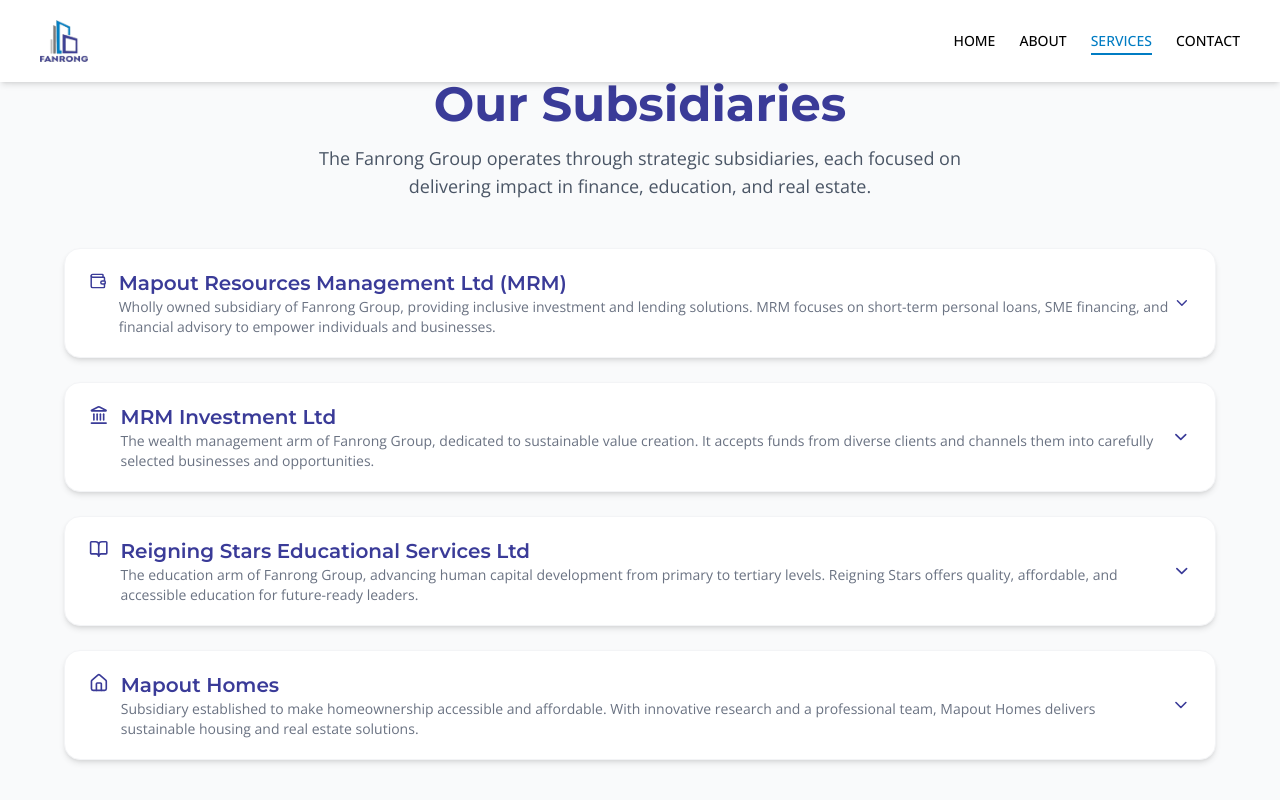
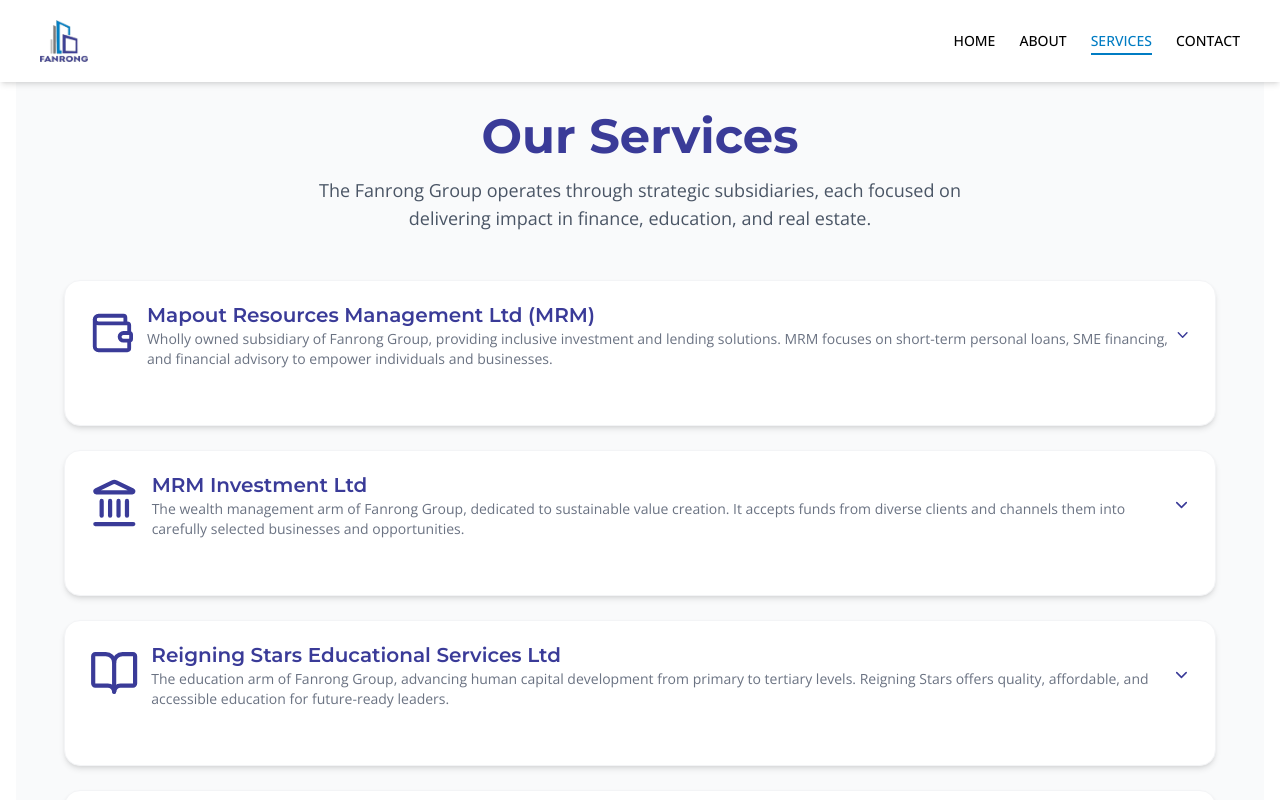
Before and after one commit to hadeexo/Fanrong-Holdings, a React (Vite) app: page /service in a window 1280 px wide. Shown: the top 800 px of the page. Built offline with nearby package versions, Linux system fonts and the light colour scheme.

Commit message:
icons size

```diff
--- a/src/assets/assets.js
+++ b/src/assets/assets.js
@@ -53,7 +53,7 @@
   },
 
   {
-    id: 3,
+    id: 4,
     summary: "Reigning Stars Educational Services Ltd",
     details:
       "Reigning Stars Educational Services Ltd is the education arm of Fanrong Group, committed to advancing human capital development from primary to tertiary levels. Our mission is to provide quality, affordable, and accessible education through innovative methods of teaching, learning, and administration.",
--- a/src/components/Subsidaries.jsx
+++ b/src/components/Subsidaries.jsx
@@ -28,7 +28,6 @@
   const navigate = useNavigate();
   return (
     <div className="bg-[#efefef9c] py-12">
-
       <motion.div
         className="text-center"
         variants={headingVariant}
@@ -40,7 +39,6 @@
           <Title text1={"OUR"} text2={" SUBSIDIARIES"} />
         </div>
       </motion.div>
-
 
       <div className="w-full md:w-[85%] mx-auto flex flex-col gap-20">
         {subsidiariesData.map((item, index) => {
@@ -58,7 +56,6 @@
             >
               {isEven ? (
                 <>
-
                   <div className="order-2 md:order-1 space-y-4">
                     <div className="mt-2 flex items-center gap-2">
                       <h4 className="text-lg font-bold text-gray-500">
@@ -83,7 +80,6 @@
                     </motion.button>
                   </div>
 
-                  {/* Image Right (desktop), Top (mobile) */}
                   <div className="order-1 md:order-2">
                     <img
                       src={item.image}
@@ -94,7 +90,6 @@
                 </>
               ) : (
                 <>
-                  {/* Image Left (desktop), Top (mobile) */}
                   <div className="order-1">
                     <img
                       src={item.image}
@@ -103,7 +98,6 @@
                     />
                   </div>
 
-                  {/* Text Right (desktop), Below (mobile) */}
                   <div className="order-2 space-y-4">
                     <div className="mt-2 flex items-center gap-2">
                       <h4 className="text-lg font-bold text-gray-500">
--- a/src/components/WhatWeOffer.jsx
+++ b/src/components/WhatWeOffer.jsx
@@ -1,4 +1,3 @@
-import { motion, AnimatePresence } from "framer-motion";
 import { useState } from "react";
 import { ChevronDown, Landmark, Wallet, BookOpen, Home } from "lucide-react";
 
@@ -6,7 +5,7 @@
   {
     title: "Mapout Resources Management Ltd (MRM)",
     desc: "Wholly owned subsidiary of Fanrong Group, providing inclusive investment and lending solutions. MRM focuses on short-term personal loans, SME financing, and financial advisory to empower individuals and businesses.",
-    icon: <Wallet className="w-6 h-6 text-[#3A3B98]" />,
+    icon: <Wallet className="w-26 h-26 md:w-16 md:h-16 text-[#3A3B98]" />,
     items: [
       "Employee Group Loans",
       "SME Loans",
@@ -20,7 +19,7 @@
   {
     title: "MRM Investment Ltd",
     desc: "The wealth management arm of Fanrong Group, dedicated to sustainable value creation. It accepts funds from diverse clients and channels them into carefully selected businesses and opportunities.",
-    icon: <Landmark className="w-6 h-6 text-[#3A3B98]" />,
+    icon: <Landmark className="w-26 h-26 md:w-16 md:h-16 text-[#3A3B98]" />,
     items: [
       "Fixed Income Notes",
       "Eurobond-Linked Notes",
@@ -34,7 +33,7 @@
   {
     title: "Reigning Stars Educational Services Ltd",
     desc: "The education arm of Fanrong Group, advancing human capital development from primary to tertiary levels. Reigning Stars offers quality, affordable, and accessible education for future-ready leaders.",
-    icon: <BookOpen className="w-6 h-6 text-[#3A3B98]" />,
+    icon: <BookOpen className="w-26 h-26 md:w-16 md:h-16 text-[#3A3B98]" />,
     items: [
       "Primary Education (Reigning Stars School)",
       "Secondary Education (Reigning Stars College)",
@@ -47,7 +46,7 @@
   {
     title: "Mapout Homes",
     desc: "Subsidiary established to make homeownership accessible and affordable. With innovative research and a professional team, Mapout Homes delivers sustainable housing and real estate solutions.",
-    icon: <Home className="w-6 h-6 text-[#3A3B98]" />,
+    icon: <Home className="w-26 h-26 md:w-16 md:h-16 text-[#3A3B98]" />,
     items: [
       "Property Development",
       "Facility Management",
@@ -62,23 +61,20 @@
   },
 ];
 
-export default function Subsidiaries() {
+export default function App() {
   const [openIndex, setOpenIndex] = useState(null);
 
   return (
-    <section className="py-20 bg-gray-50 px-6 md:px-12">
-      <div className="max-w-6xl mx-auto space-y-12">
-        <div className="text-center space-y-4">
-          <h2 className="text-4xl md:text-5xl font-bold text-[#3A3B98]">
-            Our Subsidiaries
+    <div className="bg-gray-50 py-24 px-6 md:px-12 rounded-lg m-4">
+      <h2 className="text-4xl md:text-5xl font-bold text-[#3A3B98] text-center mb-4">
+        Our Services
       </h2>
-          <p className="text-gray-600 max-w-2xl mx-auto text-lg">
-            The Fanrong Group operates through strategic subsidiaries, each
-            focused on delivering impact in finance, education, and real estate.
+      <p className="text-gray-600 max-w-2xl mx-auto text-lg text-center mb-12">
+        The Fanrong Group operates through strategic subsidiaries, each focused
+        on delivering impact in finance, education, and real estate.
       </p>
-        </div>
 
-        <div className="space-y-6">
+      <div className="max-w-6xl mx-auto space-y-6">
         {subsidiaries.map((sub, i) => (
           <div
             key={sub.title}
@@ -98,22 +94,20 @@
                 </div>
               </div>
               <ChevronDown
-                  className={`w-6 h-6 text-[#3A3B98] transform transition-transform duration-300 ${
+                className={`w-26 h-26 md:w-6 md:h-6 text-[#3A3B98] transition-transform duration-300 ${
                   openIndex === i ? "rotate-180" : ""
                 }`}
               />
             </button>
 
-              <AnimatePresence initial={false}>
-                {openIndex === i && (
-                  <motion.div
-                    initial={{ height: 0, opacity: 0 }}
-                    animate={{ height: "auto", opacity: 1 }}
-                    exit={{ height: 0, opacity: 0 }}
-                    transition={{ duration: 0.4 }}
-                    className="px-6 pb-6"
+            <div
+              className={`grid transition-all duration-400 ease-in-out ${
+                openIndex === i
+                  ? "grid-rows-[1fr] opacity-100"
+                  : "grid-rows-[0fr] opacity-0"
+              }`}
             >
-                    <ul className="mt-3 grid sm:grid-cols-2 gap-3">
+              <ul className="mt-3 grid sm:grid-cols-2 gap-3 overflow-hidden px-6 pb-6">
                 {sub.items.map((item) => (
                   <li
                     key={item}
@@ -123,13 +117,10 @@
                   </li>
                 ))}
               </ul>
-                  </motion.div>
-                )}
-              </AnimatePresence>
+            </div>
           </div>
         ))}
       </div>
     </div>
-    </section>
   );
 }
```
Lines whose indentation alone changed are shown as unchanged.
